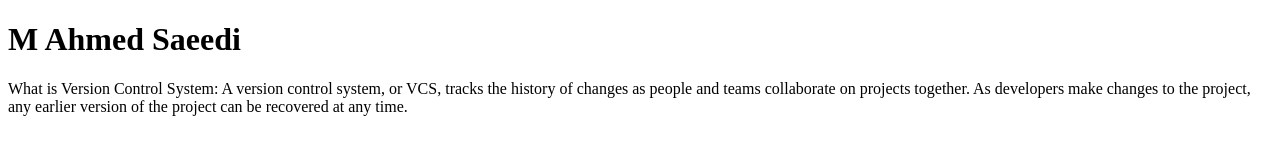
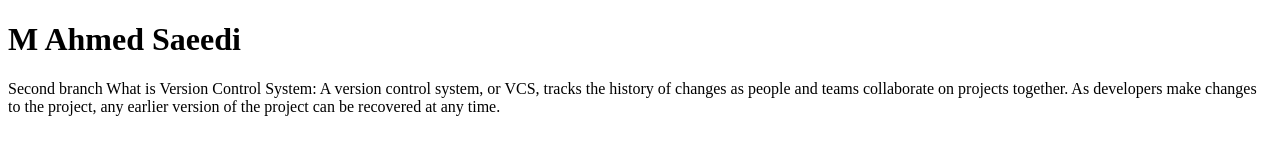
Before and after one commit to MAhmedSaeedi/example, a plain HTML site: page index.htm in a window 1280 px wide. Drawn offline with Linux system fonts and the light colour scheme.

Commit message:
Changes made in index.htm

```diff
--- a/index.htm
+++ b/index.htm
@@ -4,7 +4,7 @@
 
 <h1>M Ahmed Saeedi</h1>
 <p>
-What is Version Control System: A version control system, or VCS, tracks the history of changes as people and teams collaborate on projects together. As developers make changes to the project, any earlier version of the project can be recovered at any time.
+Second branch What is Version Control System: A version control system, or VCS, tracks the history of changes as people and teams collaborate on projects together. As developers make changes to the project, any earlier version of the project can be recovered at any time.
 </p>
 
 </body>
```
